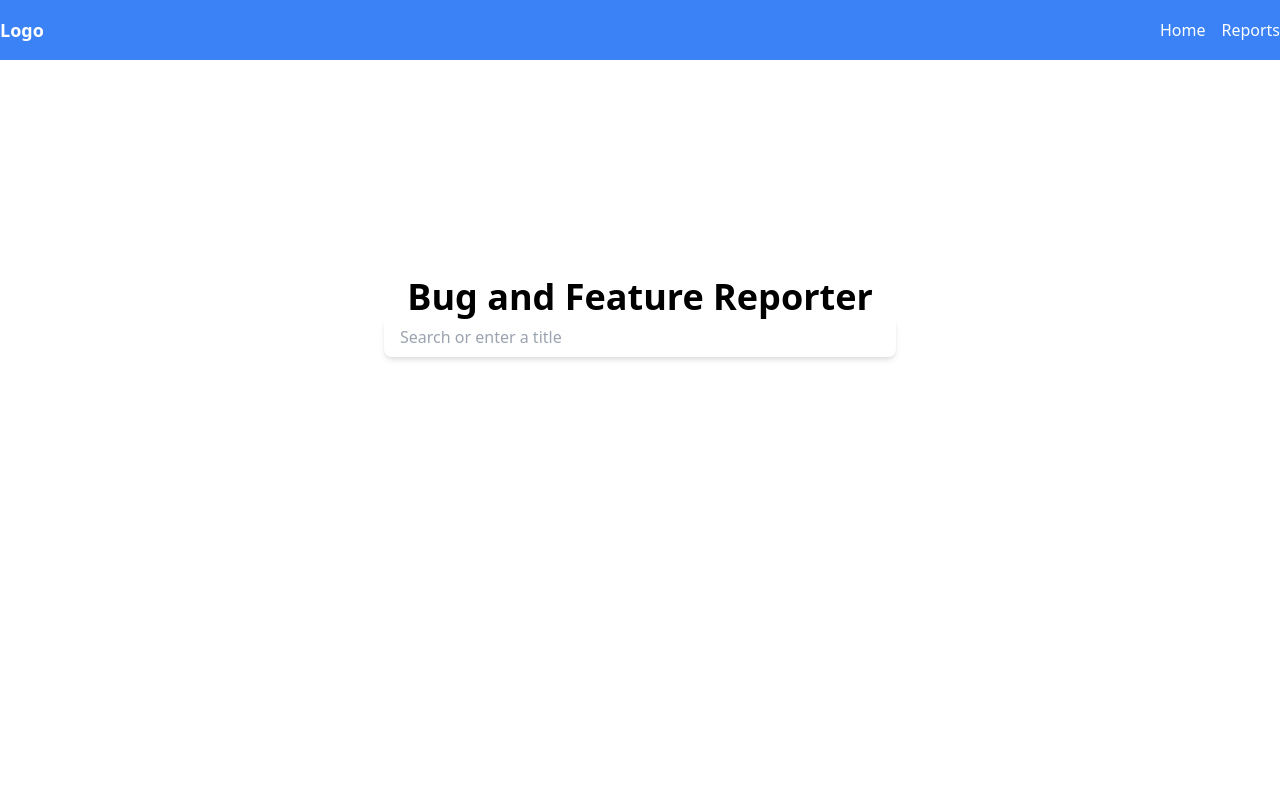
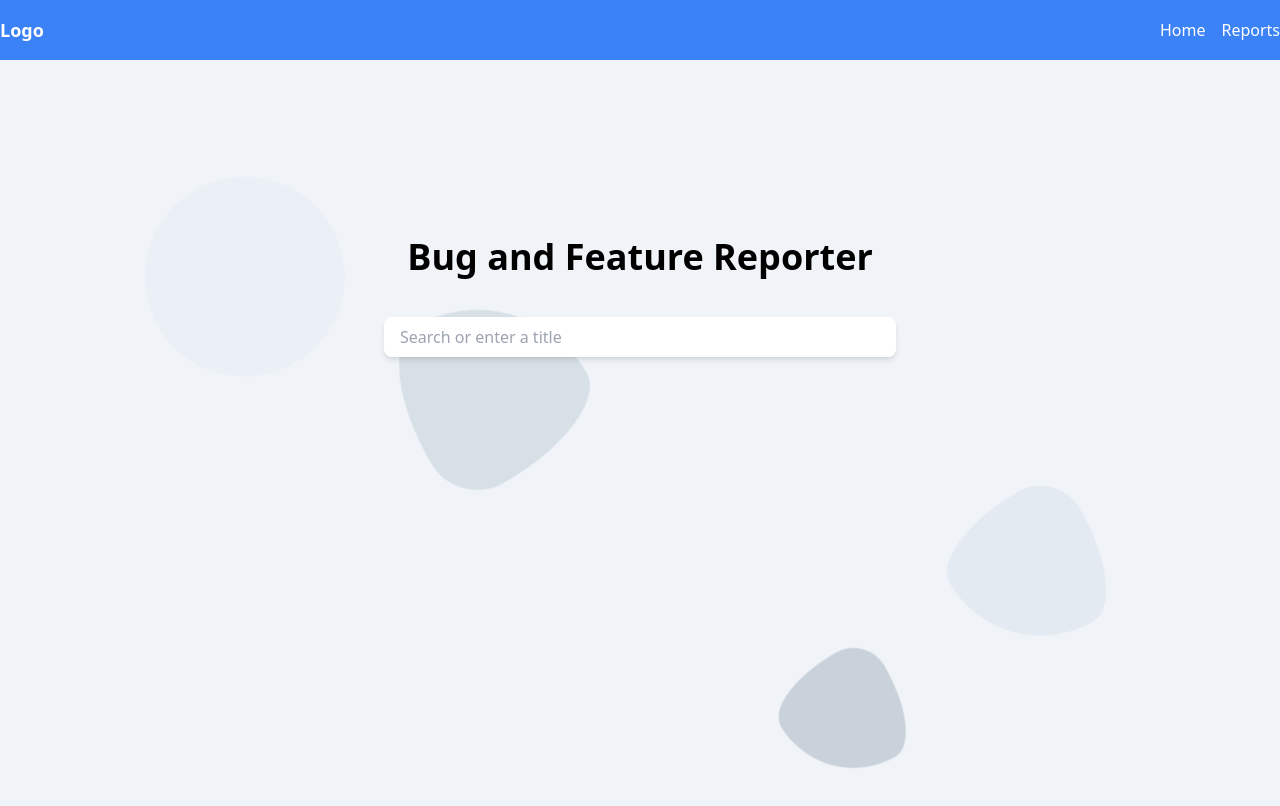
Before and after one commit to vjspranav/Stag-Reports, a plain HTML site: page index.html in a window 1280 px wide. Drawn offline with nearby package versions, Linux system fonts and the light colour scheme.

Commit message:
Beautify

```diff
--- a/index.html
+++ b/index.html
@@ -6,57 +6,17 @@
     <meta name="viewport" content="width=device-width, initial-scale=1.0">
     <title>StagOS Report</title>
     <link href="https://cdn.jsdelivr.net/npm/tailwindcss@2.2.19/dist/tailwind.min.css" rel="stylesheet">
-    <style>
-        .form-container {
-            transition: transform 0.5s ease;
-        }
-
-        .form-container.show {
-            transform: translateY(-60px);
-        }
-
-        .form-elements {
-            opacity: 0;
-            transition: opacity 0.5s ease;
-        }
-
-        .form-container.show .form-elements {
-            opacity: 1;
-        }
-
-        #title-heading {
-            position: absolute;
-            top: 0;
-            left: 50%;
-            transform: translate(-50%, -100%);
-            white-space: nowrap;
-        }
-
-        .form-container.show #title-heading {
-            transform: translateY(-100%) scale(0);
-        }
-
-        @media (max-width: 640px) {
-            .container {
-                padding: 0 1rem;
-            }
-
-            .form-container.show {
-                transform: translateY(-40px);
-            }
-
-            #title-heading {
-                font-size: 1.5rem;
-            }
-
-            .form-container.show #title-heading {
-                transform: translate(-100, -100%) scale(0);
-            }
-        }
-    </style>
+    <link rel="stylesheet" href="styles.css">
 </head>
 
 <body>
+    <div class="background-shapes">
+        <div class="shape shape-1"></div>
+        <div class="shape shape-2"></div>
+        <div class="shape shape-3"></div>
+        <div class="shape shape-4"></div>
+    </div>
+
     <header class="bg-blue-500 text-white py-2">
         <div class="container mx-auto flex justify-between items-center">
             <div class="py-2">
--- a/styles.css
+++ b/styles.css
@@ -1,61 +1,124 @@
-/* styles.css */
-body {
-    font-family: Arial, sans-serif;
-    margin: 0;
-    padding: 0;
+.form-container {
+    transition: transform 0.5s ease;
 }
 
-  header {
-    background-color: #f2f2f2;
-    padding: 10px;
+.form-container.show {
+    transform: translateY(-60px);
 }
 
-  nav ul {
-    list-style-type: none;
-    margin: 0;
-    padding: 0;
+.form-elements {
+    opacity: 0;
+    transition: opacity 0.5s ease;
 }
 
-  nav ul li {
-    display: inline;
-    margin-right: 10px;
+.form-container.show .form-elements {
+    opacity: 1;
 }
 
-  nav ul li a {
-    text-decoration: none;
-    color: #333;
+#title-heading {
+    position: absolute;
+    top: 0;
+    left: 50%;
+    transform: translate(-50%, -100%);
+    white-space: nowrap;
 }
 
-  main {
-    padding: 20px;
+.form-container.show #title-heading {
+    transform: translateY(-100%) scale(0);
 }
 
+@media (max-width: 640px) {
     .container {
-    text-align: center;
+        padding: 0 1rem;
     }
 
-  .form-container {
-    margin-top: 20px;
+    .form-container.show {
+        transform: translateY(-40px);
     }
 
-  .form-group {
-    margin-bottom: 10px;
+    #title-heading {
+        font-size: 1.5rem;
     }
 
-  .popup {
+    .form-container.show #title-heading {
+        transform: translate(-100, -100%) scale(0);
+    }
+}
+
+body {
+    background-color: #f0f4f8;
+}
+
+.background-shapes {
     position: fixed;
     top: 0;
     left: 0;
     width: 100%;
     height: 100%;
-    background-color: rgba(0, 0, 0, 0.5);
-    display: flex;
-    justify-content: center;
-    align-items: center;
+    z-index: -1;
+    overflow: hidden;
 }
 
-  .popup-content {
-    background-color: #fff;
-    padding: 20px;
-    border-radius: 5px;
+.shape {
+    position: absolute;
+    opacity: 0.3;
+    animation: moveShape 30s linear infinite;
 }
+
+.shape-1 {
+    width: 200px;
+    height: 200px;
+    background-color: #e2e8f0;
+    border-radius: 50%;
+    top: 20%;
+    left: 10%;
+}
+
+.shape-2 {
+    width: 150px;
+    height: 150px;
+    background-color: #cbd5e0;
+    border-radius: 30% 70% 70% 30% / 30% 30% 70% 70%;
+    top: 60%;
+    right: 15%;
+}
+
+.shape-3 {
+    width: 180px;
+    height: 180px;
+    background-color: #a0aec0;
+    border-radius: 70% 30% 30% 70% / 70% 70% 30% 30%;
+    top: 35%;
+    left: 30%;
+}
+
+.shape-4 {
+    width: 120px;
+    height: 120px;
+    background-color: #718096;
+    border-radius: 30% 70% 70% 30% / 30% 30% 70% 70%;
+    top: 80%;
+    left: 60%;
+}
+
+@keyframes moveShape {
+    0% {
+        transform: translate(0, 0) rotate(0);
+    }
+
+    100% {
+        transform: translate(100px, 100px) rotate(360deg);
+    }
+}
+
+header {
+    backdrop-filter: blur(10px);
+}
+
+#home .container {
+    max-width: 800px;
+}
+
+#home .container>div {
+    padding: 40px;
+}
```
Lines whose indentation alone changed are shown as unchanged.
